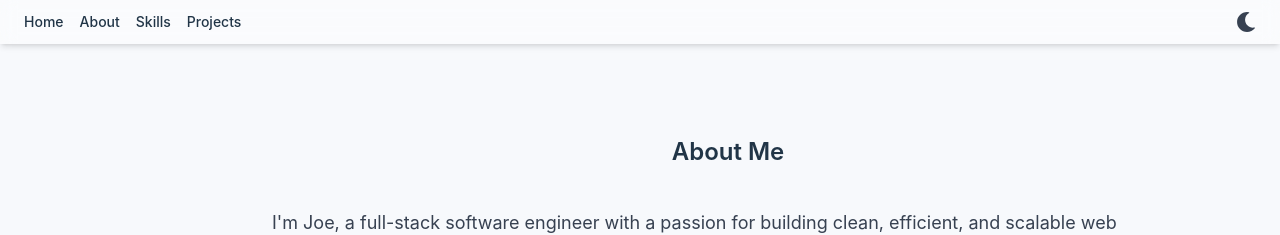
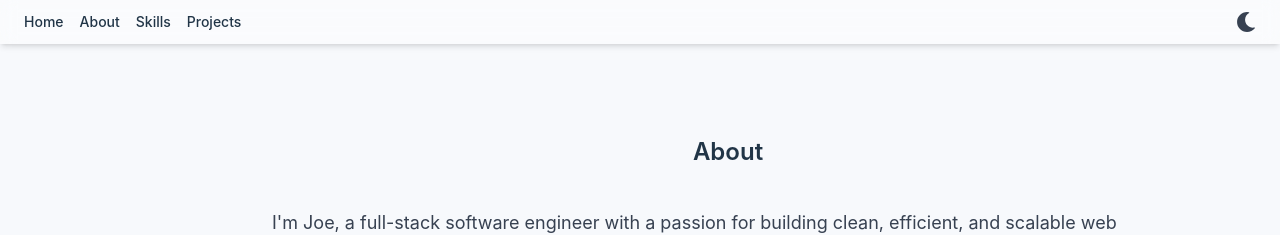
Before and after one commit to jstenecker/Portfolio_Frontend, a React (Vite) app: page / in a window 1280 px wide. Shown: the top 235 px of the page. Built offline with nearby package versions, Linux system fonts and the light colour scheme.

Commit message:
Changed about me to about for test

```diff
--- a/src/pages/home/Home.jsx
+++ b/src/pages/home/Home.jsx
@@ -84,7 +84,7 @@ const Home = () => {
 
 
         <section id="about">
-        <h2 className="text-2xl font-semibold mt-4 mb-15 sm:mt-10">About Me</h2>
+        <h2 className="text-2xl font-semibold mt-4 mb-15 sm:mt-10">About</h2>
         <p className="text-gray-700 mt-10 sm:mt-30 dark:text-gray-300">
         I&apos;m Joe, a full-stack software engineer with a passion for building clean, efficient, and scalable web applications. I specialize in React and Node.js, and enjoy working across the stack to bring ideas to life — from dynamic front-end interfaces to robust back-end systems and API integrations.
         </p>
```
